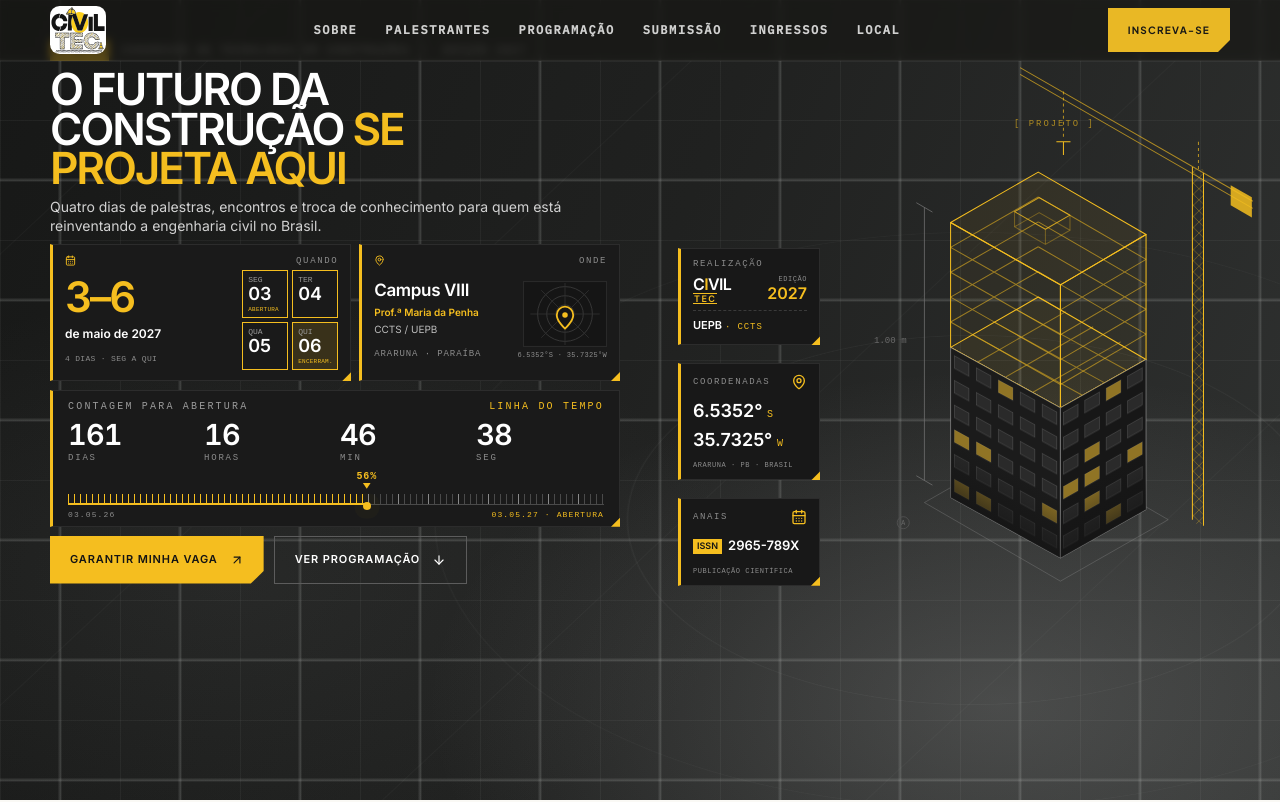
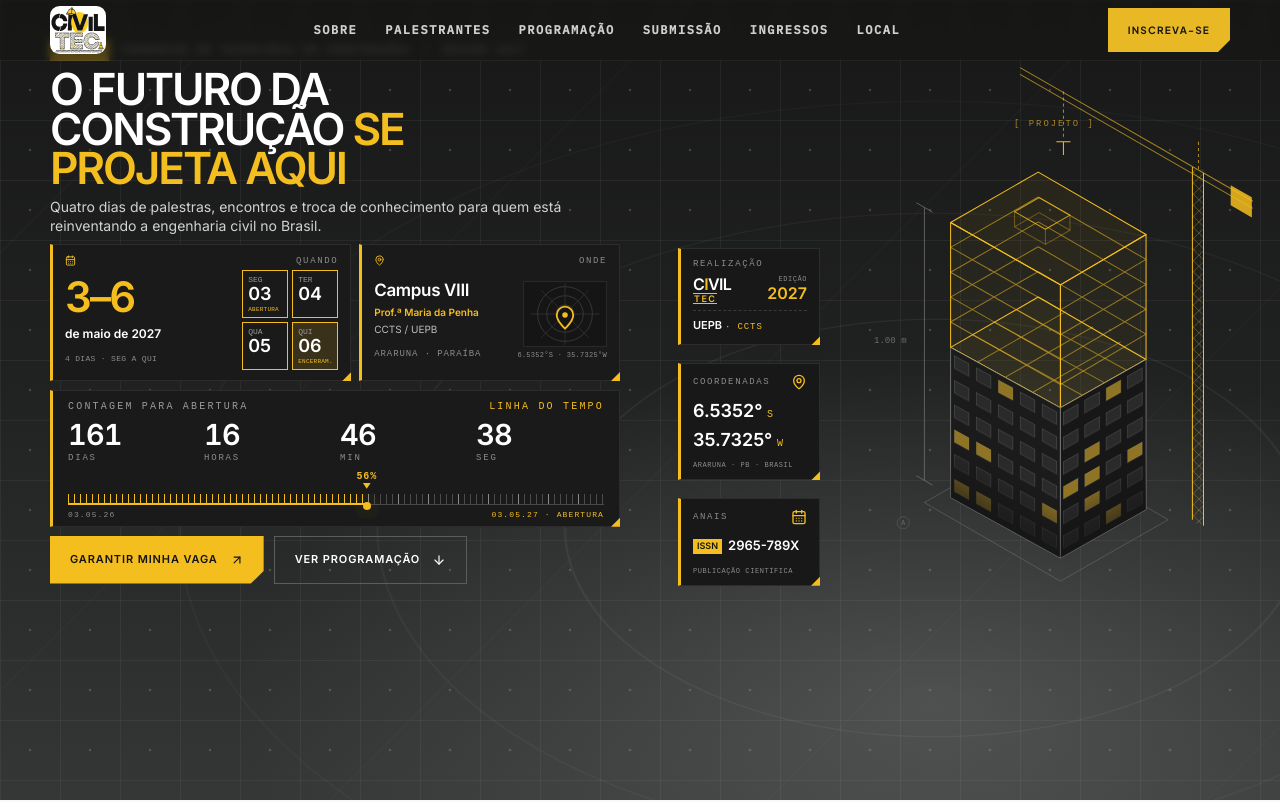
Before and after one commit to Dkalones/civil-tec, a React (Vite) app: page / in a window 1280 px wide. Shown: the top 802 px of the page. Built offline with nearby package versions, Linux system fonts and the light colour scheme.

Commit message:
Ajusta fundo blueprint para corresponder à referência

```diff
--- a/src/index.css
+++ b/src/index.css
@@ -506,42 +506,49 @@
 }
 
 
-/* Fundo blueprint cinza-grafite inspirado na referência visual */
+/* Fundo blueprint — correspondência mais fiel à referência */
 .ct-hero {
-  background-color: #202120 !important;
+  position: relative;
+  isolation: isolate;
+  overflow: hidden;
+  background-color: #292b2a !important;
   background-image:
-    radial-gradient(ellipse 62% 58% at 78% 88%, rgba(190, 190, 190, .22), transparent 72%),
-    radial-gradient(ellipse 54% 48% at 18% 72%, rgba(115, 117, 116, .13), transparent 74%),
-    linear-gradient(112deg, #171817 0%, #202120 48%, #303231 100%) !important;
-  background-size: auto, auto, auto !important;
-  background-position: center, center, center !important;
+    radial-gradient(ellipse 72% 58% at 73% 88%, rgba(190, 192, 190, .22) 0%, rgba(150, 153, 151, .12) 42%, transparent 76%),
+    linear-gradient(180deg, #171817 0%, #202221 48%, #343736 100%) !important;
+  background-repeat: no-repeat;
+  background-size: cover;
+  background-position: center;
 }
 .ct-hero::before {
   content: "";
   position: absolute;
   inset: 0;
-  z-index: 0;
+  z-index: -1;
   pointer-events: none;
-  opacity: .72;
+  opacity: .82;
   background-image:
-    linear-gradient(rgba(225, 228, 225, .075) 1px, transparent 1px),
-    linear-gradient(90deg, rgba(225, 228, 225, .075) 1px, transparent 1px),
-    linear-gradient(90deg, transparent 48%, rgba(225, 228, 225, .17) 49.5%, rgba(225, 228, 225, .17) 50.5%, transparent 52%),
-    linear-gradient(transparent 48%, rgba(225, 228, 225, .17) 49.5%, rgba(225, 228, 225, .17) 50.5%, transparent 52%);
-  background-size: 60px 60px, 60px 60px, 120px 120px, 120px 120px;
-  background-position: 0 0, 0 0, 0 0, 0 0;
+    linear-gradient(rgba(218, 222, 219, .075) 1px, transparent 1px),
+    linear-gradient(90deg, rgba(218, 222, 219, .075) 1px, transparent 1px),
+    radial-gradient(circle, rgba(226, 229, 226, .22) 1px, transparent 1.7px);
+  background-size: 60px 60px, 60px 60px, 60px 60px;
+  background-position: 0 0, 0 0, 0 0;
 }
 .ct-hero::after {
   content: "";
   position: absolute;
   inset: 0;
-  z-index: 0;
+  z-index: -1;
   pointer-events: none;
-  opacity: .62;
+  opacity: .72;
   background-image:
-    repeating-linear-gradient(137deg, transparent 0 185px, rgba(220, 223, 220, .055) 186px, transparent 187px 330px),
-    radial-gradient(ellipse at 76% 65%, transparent 0 25%, rgba(220, 223, 220, .075) 25.08%, transparent 25.22%, transparent 39%, rgba(220, 223, 220, .055) 39.08%, transparent 39.22%);
+    radial-gradient(ellipse at 73% 66%, transparent 0 27.8%, rgba(220, 223, 220, .10) 27.95%, transparent 28.1%, transparent 42%, rgba(220, 223, 220, .075) 42.15%, transparent 42.3%, transparent 57%, rgba(220, 223, 220, .05) 57.15%, transparent 57.3%),
+    repeating-linear-gradient(135deg, transparent 0 178px, rgba(220, 223, 220, .045) 179px, transparent 180px 310px),
+    linear-gradient(90deg, transparent 0 49.94%, rgba(225, 228, 225, .075) 50%, transparent 50.06%),
+    linear-gradient(0deg, transparent 0 49.94%, rgba(225, 228, 225, .075) 50%, transparent 50.06%);
+  background-size: 100% 100%, 100% 100%, 180px 180px, 180px 180px;
+  background-position: center, center, 0 0, 0 0;
 }
 .ct-hero-inner {
+  position: relative;
   z-index: 1;
 }
```
